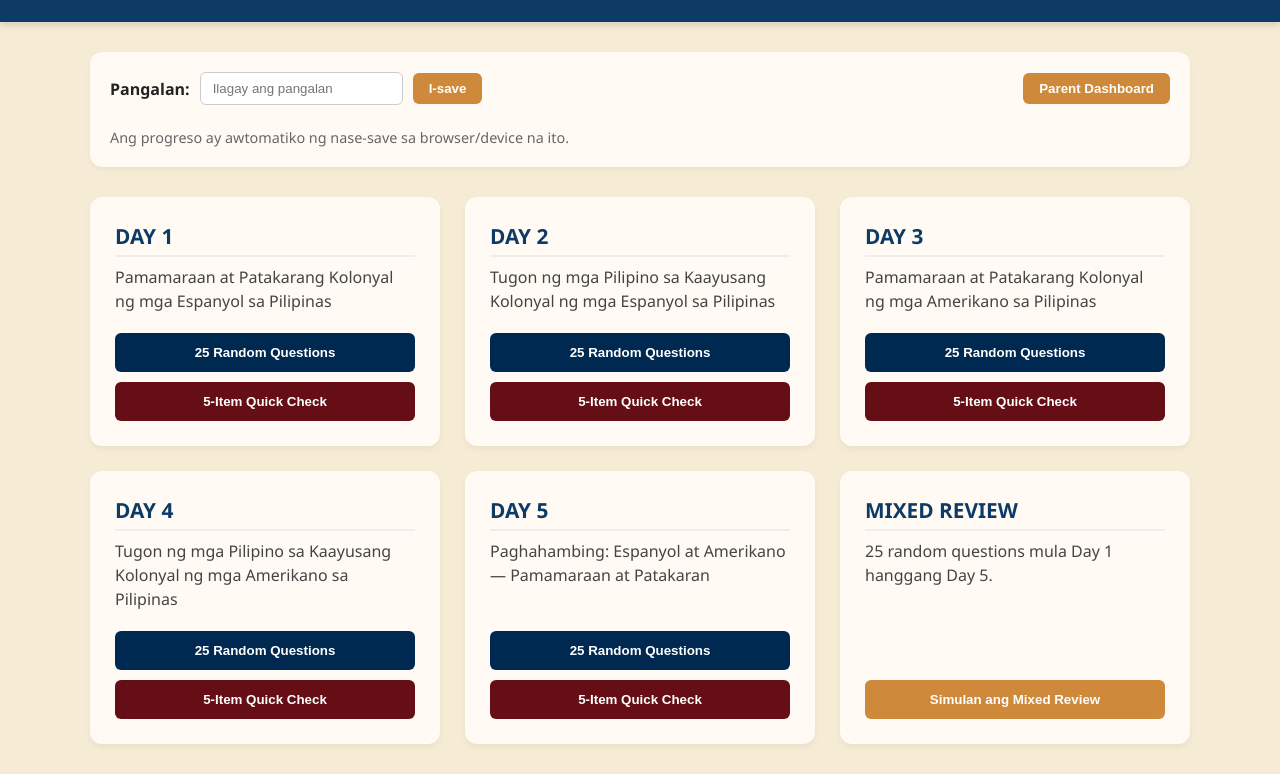
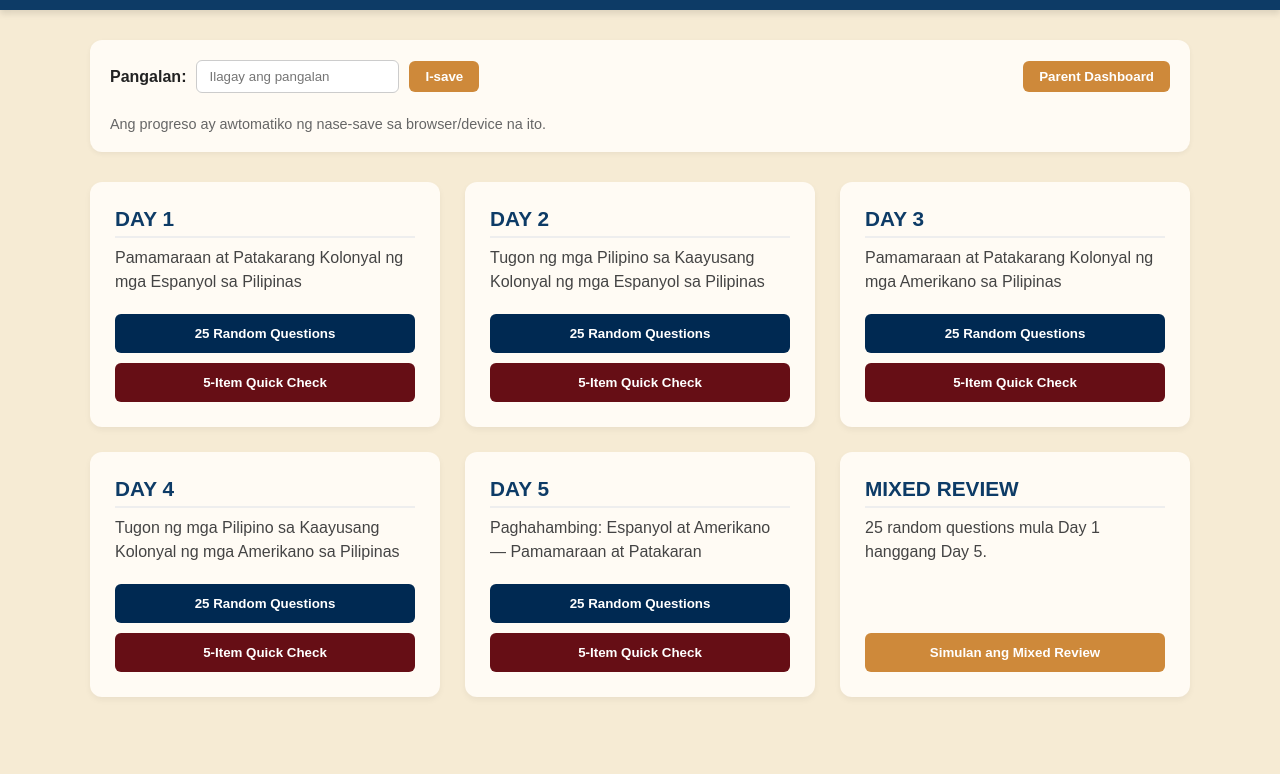
Before and after one commit to charmenepadernal12-web/ap7-reviewer, a plain HTML site: page index.html in a window 1280 px wide. Shown: the part 108-882 px from the top of the page. After the commit the page ends 835 px from the top, so only its background shows below. Drawn offline with Linux system fonts and the light colour scheme.

Commit message:
Update index.html

```diff
--- a/index.html
+++ b/index.html
@@ -16,7 +16,7 @@
             --success: #16a34a;
             --error: #dc2626;
         }
-        body { font-family: 'Segoe UI', sans-serif; background-color: var(--bg-color); margin: 0; padding: 0; color: var(--text-dark); }
+        body { font-family: 'Bookman Old Style', sans-serif; background-color: var(--bg-color); margin: 0; padding: 0; color: var(--text-dark); }
         .header-banner { background-color: var(--banner-bg); color: white; text-align: center; padding: 25px 20px; box-shadow: 0 4px 6px rgba(0,0,0,0.1); }
         .header-banner h1 { margin: 0; font-size: 2.2rem; text-transform: uppercase; }
         .header-banner p { margin: 10px 0 0 0; font-style: italic; opacity: 0.9; }
```
